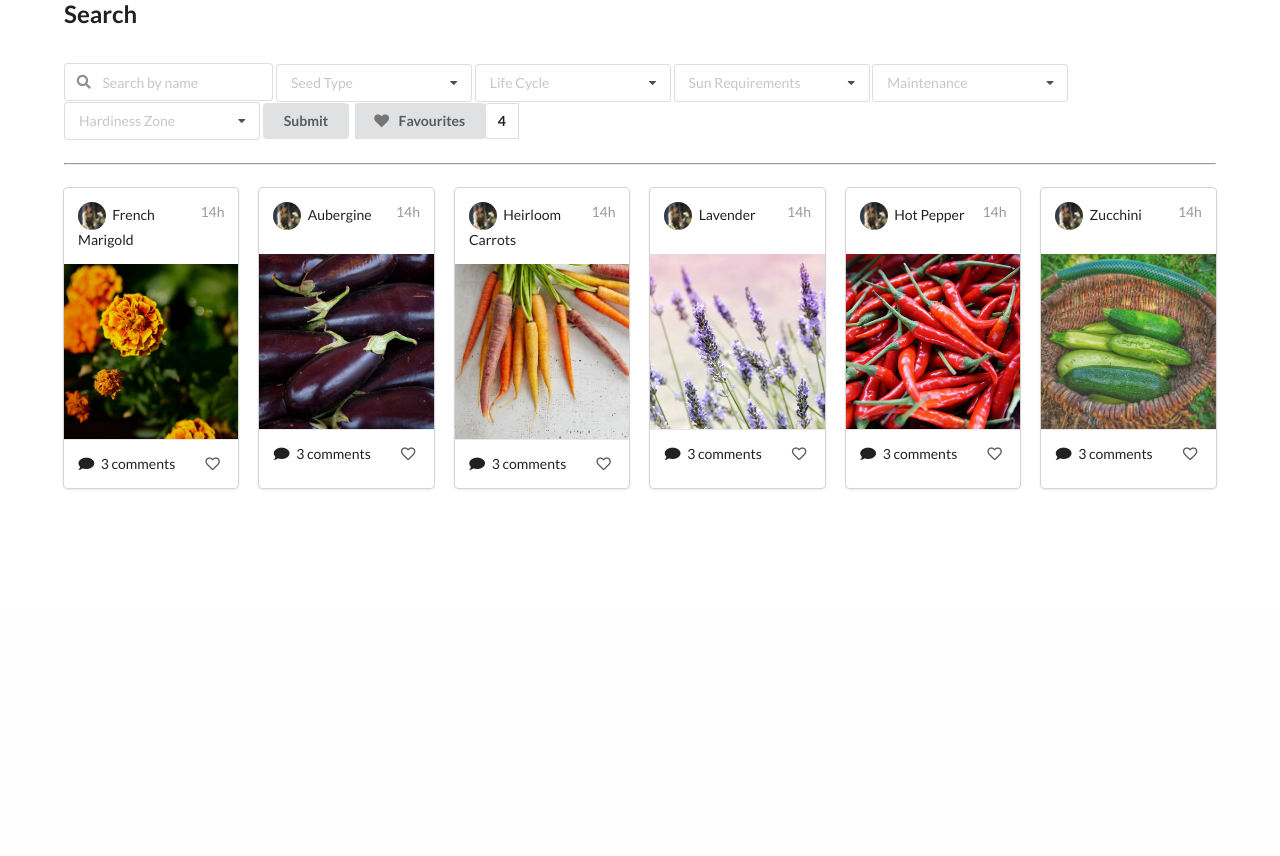
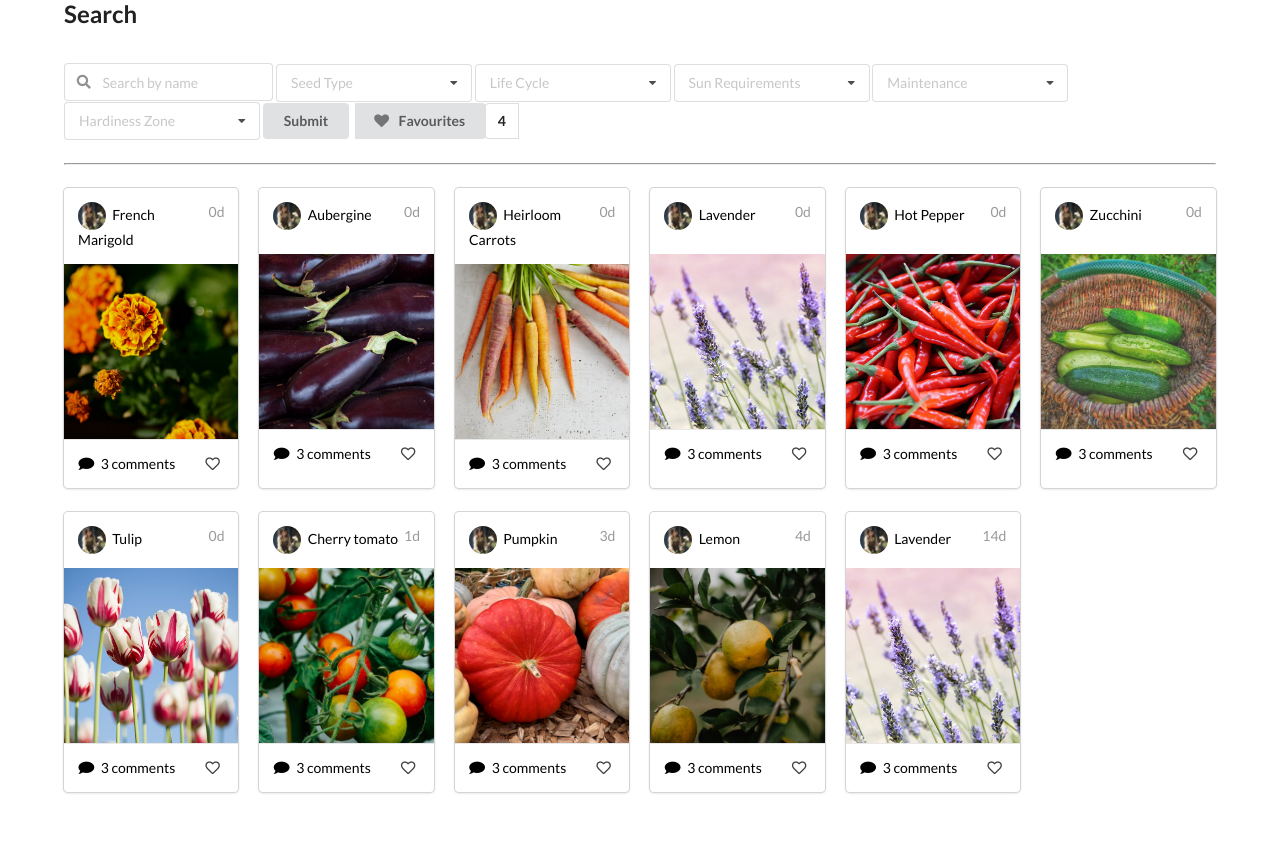
Before and after one commit to ilona-krasnova/BIT2008, a PHP site: page /catalogue.html in a window 1280 px wide. Shown: the part 187-1043 px from the top of the page. Before the commit the page ends 677 px from the top, so only its background shows below. Run offline with PHP 8.4, Linux system fonts and the light colour scheme.

Commit message:
adding links
improved "functionality"

```diff
--- a/html/catalogue.html
+++ b/html/catalogue.html
@@ -136,9 +136,9 @@
             <hr/>
             <!-- results -->
             <div class="ui six stackable cards">
-                <div class="ui card">
+                <a class="ui card" href="seed1.html">
                     <div class="content">
-                        <div class="right floated meta">14h</div>
+                        <div class="right floated meta">0d</div>
                         <img class="ui avatar image" src="img/profilepicture.jpg"> French Marigold
                     </div>
                     <div class="image">
@@ -151,10 +151,10 @@
                         <i class="comment icon"></i>
                         3 comments
                     </div>
-                </div>
-                <div class="ui card">
+                </a>
+                <a class="ui card" href="seed1.html">
                     <div class="content">
-                        <div class="right floated meta">14h</div>
+                        <div class="right floated meta">0d</div>
                         <img class="ui avatar image" src="img/profilepicture.jpg"> Aubergine
                     </div>
                     <div class="image">
@@ -167,10 +167,10 @@
                         <i class="comment icon"></i>
                         3 comments
                     </div>
-                </div>
-                <div class="ui card">
+                </a>
+                <a class="ui card" href="seed1.html">
                     <div class="content">
-                        <div class="right floated meta">14h</div>
+                        <div class="right floated meta">0d</div>
                         <img class="ui avatar image" src="img/profilepicture.jpg"> Heirloom Carrots
                     </div>
                     <div class="image">
@@ -183,10 +183,10 @@
                         <i class="comment icon"></i>
                         3 comments
                     </div>
-                </div>
-                <div class="ui card">
+                </a>
+                <a class="ui card" href="seed1.html">
                     <div class="content">
-                        <div class="right floated meta">14h</div>
+                        <div class="right floated meta">0d</div>
                         <img class="ui avatar image" src="img/profilepicture.jpg"> Lavender
                     </div>
                     <div class="image">
@@ -199,10 +199,10 @@
                         <i class="comment icon"></i>
                         3 comments
                     </div>
-                </div>
-                <div class="ui card">
+                </a>
+                <a class="ui card" href="seed1.html">
                     <div class="content">
-                        <div class="right floated meta">14h</div>
+                        <div class="right floated meta">0d</div>
                         <img class="ui avatar image" src="img/profilepicture.jpg"> Hot Pepper
                     </div>
                     <div class="image">
@@ -215,10 +215,10 @@
                         <i class="comment icon"></i>
                         3 comments
                     </div>
-                </div>
-                <div class="ui card">
+                </a>
+                <a class="ui card" href="seed1.html">
                     <div class="content">
-                        <div class="right floated meta">14h</div>
+                        <div class="right floated meta">0d</div>
                         <img class="ui avatar image" src="img/profilepicture.jpg"> Zucchini
                     </div>
                     <div class="image">
@@ -231,7 +231,87 @@
                         <i class="comment icon"></i>
                         3 comments
                     </div>
-                </div>
+                </a>
+                <a class="ui card" href="seed1.html">
+                    <div class="content">
+                        <div class="right floated meta">0d</div>
+                        <img class="ui avatar image" src="img/profilepicture.jpg"> Tulip
+                    </div>
+                    <div class="image">
+                        <img src="img/featured1.jpg" alt="French Marigold">
+                    </div>
+                    <div class="content">
+                        <span class="right floated">
+                            <i class="heart outline like icon"></i>
+                        </span>
+                        <i class="comment icon"></i>
+                        3 comments
+                    </div>
+                </a>
+                <a class="ui card" href="seed1.html">
+                    <div class="content">
+                        <div class="right floated meta">1d</div>
+                        <img class="ui avatar image" src="img/profilepicture.jpg"> Cherry tomato
+                    </div>
+                    <div class="image">
+                        <img src="img/featured3.jpg" alt="Aubergine">
+                    </div>
+                    <div class="content">
+                        <span class="right floated">
+                            <i class="heart outline like icon"></i>
+                        </span>
+                        <i class="comment icon"></i>
+                        3 comments
+                    </div>
+                </a>
+                <a class="ui card" href="seed1.html">
+                    <div class="content">
+                        <div class="right floated meta">3d</div>
+                        <img class="ui avatar image" src="img/profilepicture.jpg"> Pumpkin
+                    </div>
+                    <div class="image">
+                        <img src="img/featured2.jpg" alt="Heirloom Carrots">
+                    </div>
+                    <div class="content">
+                        <span class="right floated">
+                            <i class="heart outline like icon"></i>
+                        </span>
+                        <i class="comment icon"></i>
+                        3 comments
+                    </div>
+                  </a>
+                  <a class="ui card" href="seed1.html">
+                    <div class="content">
+                        <div class="right floated meta">4d</div>
+                        <img class="ui avatar image" src="img/profilepicture.jpg"> Lemon
+                    </div>
+                    <div class="image">
+                        <img src="img/featured4.jpg" alt="Lavender">
+                    </div>
+                    <div class="content">
+                        <span class="right floated">
+                            <i class="heart outline like icon"></i>
+                        </span>
+                        <i class="comment icon"></i>
+                        3 comments
+                    </div>
+                  </a>
+                  <a class="ui card" href="seed1.html">
+                    <div class="content">
+                        <div class="right floated meta">14d</div>
+                        <img class="ui avatar image" src="img/profilepicture.jpg"> Lavender
+                    </div>
+                    <div class="image">
+                        <img src="img/lavender.jpg" alt="Hot Pepper">
+                    </div>
+                    <div class="content">
+                        <span class="right floated">
+                            <i class="heart outline like icon"></i>
+                        </span>
+                        <i class="comment icon"></i>
+                        3 comments
+                    </div>
+                  </a>
             </div>
         </article>
     </body>
--- a/html/css/override.css
+++ b/html/css/override.css
@@ -50,3 +50,7 @@ form {
 #messageButton {
     background-color: #274393;
 }
+
+a.ui.card {
+    color: black;
+}
--- a/html/exchange1.html
+++ b/html/exchange1.html
@@ -146,7 +146,7 @@
               <img src="img/gardengirl95.jpg">
             </a>
             <div class="content">
-              <a class="author">GardenGal95</a>
+              <a class="author"href="user.html">GardenGal95</a>
               <div class="metadata">
                 <div class="date">2 days ago</div>
               </div>
@@ -160,7 +160,7 @@
               <img src="img/profilepicture.jpg">
             </a>
             <div class="content">
-              <a class="author">Blossom12</a>
+              <a class="author"href="user.html">Blossom12</a>
               <div class="metadata">
                 <div class="date">1 day ago</div>
               </div>
--- a/html/exchanges.html
+++ b/html/exchanges.html
@@ -94,7 +94,7 @@
                         <div class="ui buttons">
                             <button class="ui button">Reject</button>
                             <div class="or"></div>
-                            <button class="ui positive button">View Profile</button>
+                            <button class="ui positive button" onclick="window.location.href='user.html';">View Profile</button>
                           </div>
                     </td>
                     <td>
@@ -109,7 +109,7 @@
                         <div class="ui buttons">
                             <button class="ui button">Reject</button>
                             <div class="or"></div>
-                            <button class="ui positive button">View Profile</button>
+                            <button class="ui positive button" onclick="window.location.href='user.html';">View Profile</button>
                           </div>
                     </td>
                     <td>
@@ -124,7 +124,7 @@
                         <div class="ui buttons">
                             <button class="ui button">Reject</button>
                             <div class="or"></div>
-                            <button class="ui positive button">View Profile</button>
+                            <button class="ui positive button" onclick="window.location.href='user.html';">View Profile</button>
                           </div>
                     </td>
                     <td>
```
Also changed, not shown: html/index.html (+18 -18 lines), html/seed1.html (+5 -4 lines), html/user.html (+13 -44 lines).
